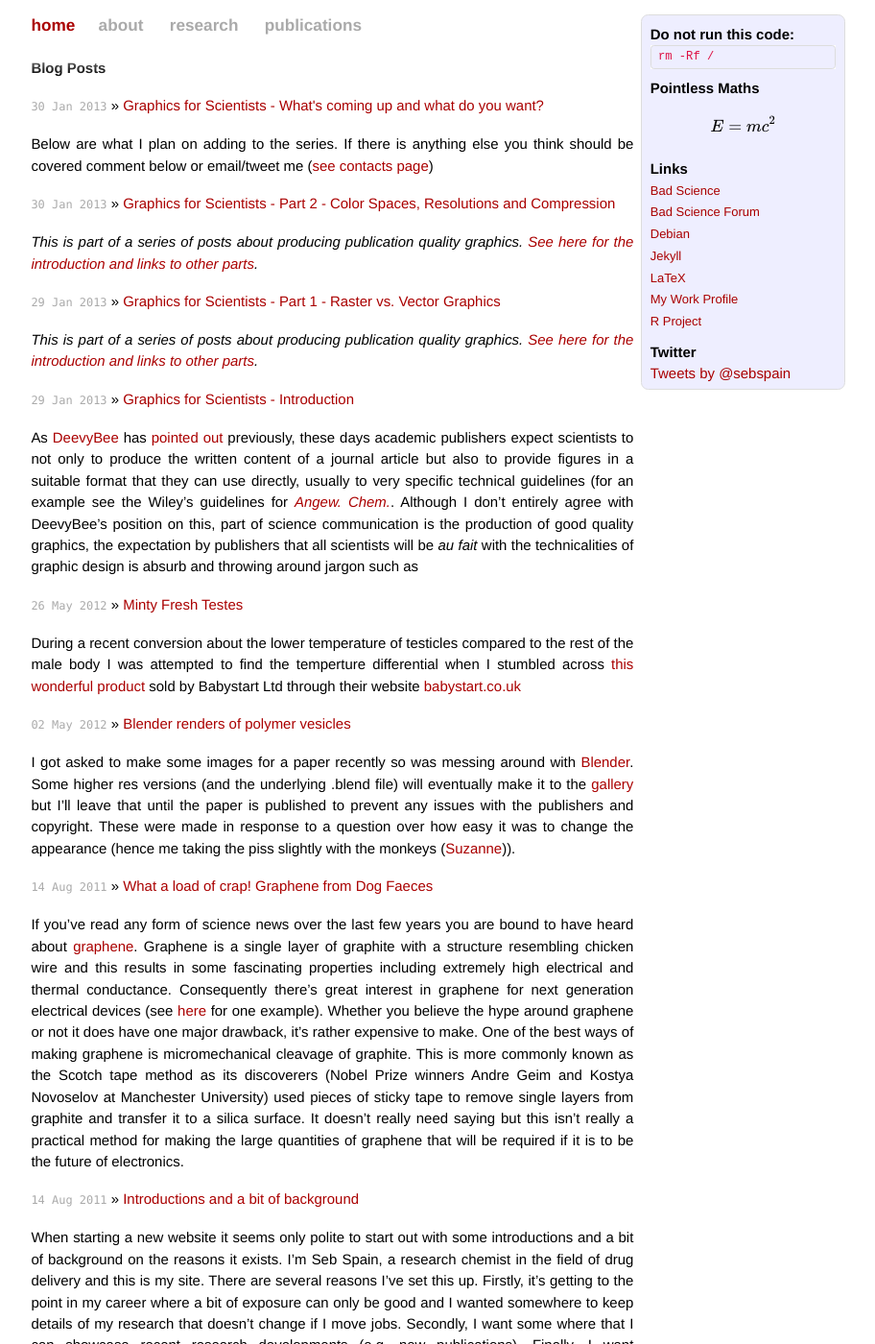
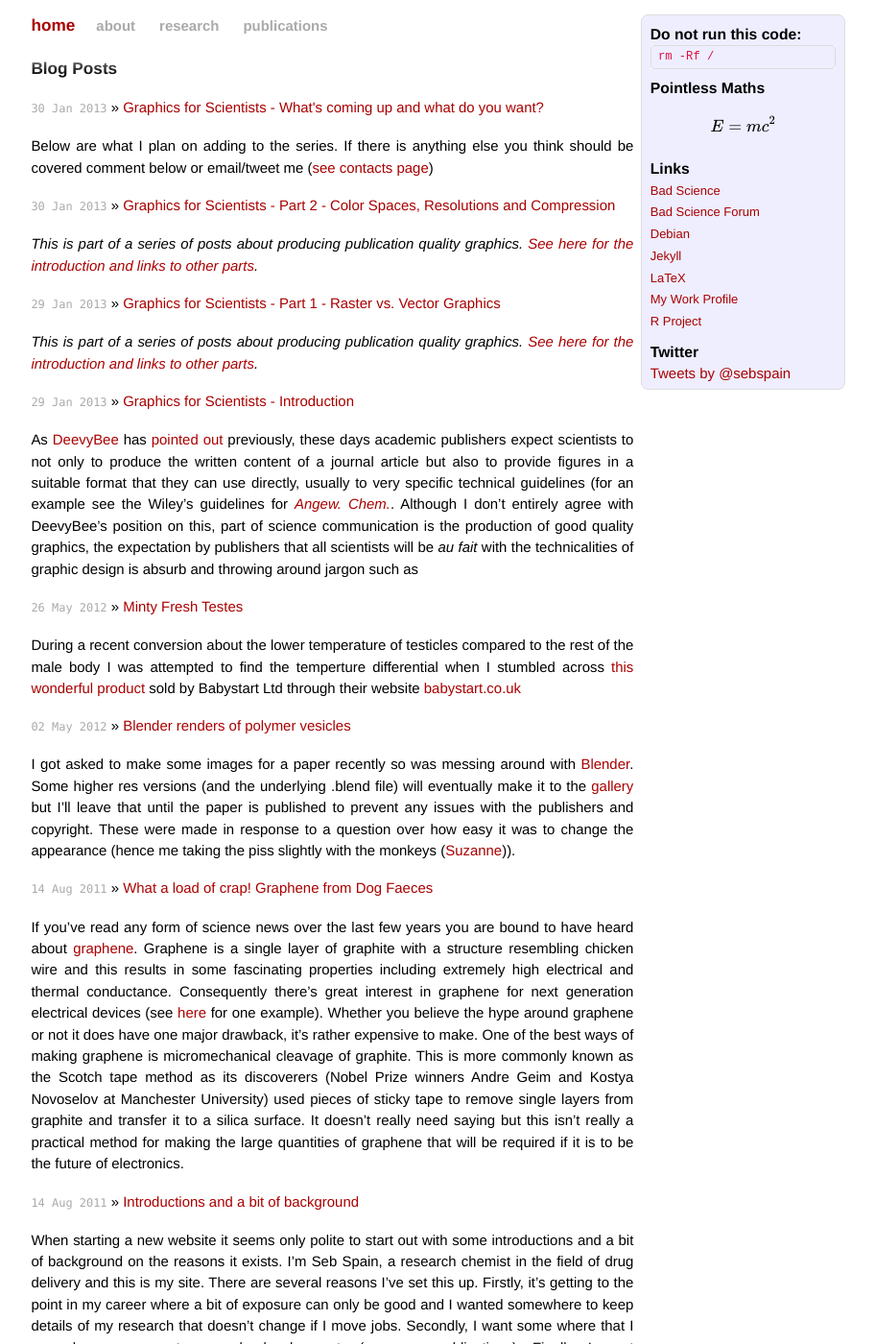
Before and after one commit to sebspain/sebspain.github.io, a Jekyll site: the page built from index.html, in a window 1280 px wide and 1400 px high. Shown: the whole window at 96% size, without its empty margins (189-1101 px from the left). Built offline with Jekyll 4.4.1, drawn with Linux system fonts in a browser that asks for light colours; Markdown is read by kramdown in place of the engine named in the settings; formulas are drawn with MathJax 3; comment, search, counter and statistics services are not loaded.

Commit message:
improved levels of differentiation be headers

```diff
--- a/css/main.css
+++ b/css/main.css
@@ -14,15 +14,22 @@
 
 body {
   background-color: #FFF;
-  font: 13.34px Helvetica, Arial, sans-serif;
+  font: 16px Helvetica, Arial, sans-serif;
   font-size: small;
   text-align: center;
 }
 
-h1, h2, h3, h4, h5, h6 {
+h1 {
+  font-size: 115%;
+  margin-bottom: 1em; }
+h2 {
+  font-size: 110%;
+  margin-bottom: 1em; }
+h3 {
+  font-size: 105%; }
+h4, h5, h6 {
   font-size: 100%; }
 
-h1 { margin-bottom: 1em; }
 p { margin: 1em 0; }
 
 a         { color: #a00;
@@ -94,7 +101,7 @@
 }
 
 .container .header a {
-  font-size: 115%;
+  font-size: 100%;
   font-weight: bold;
   text-decoration: none;
 }
```
